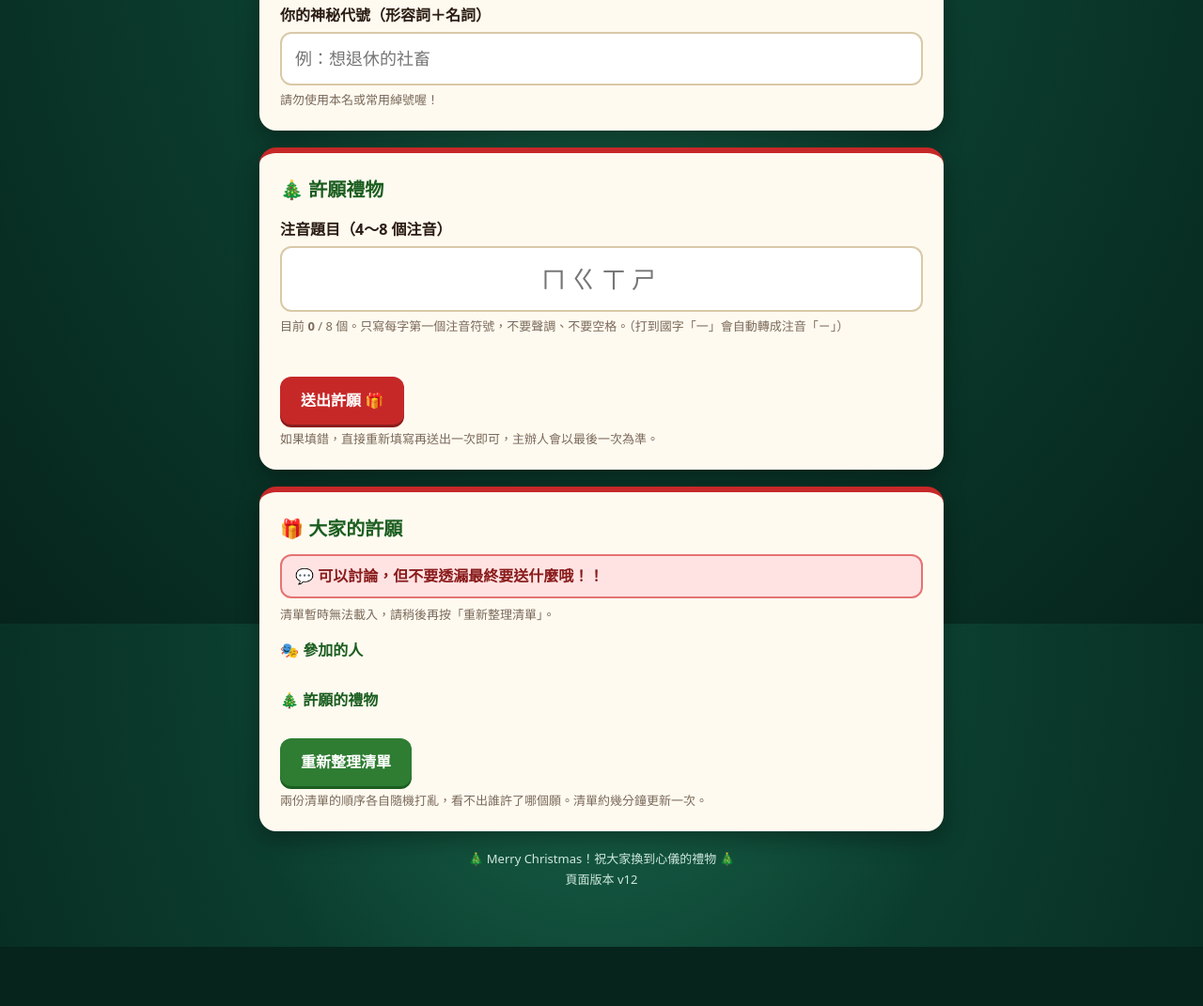
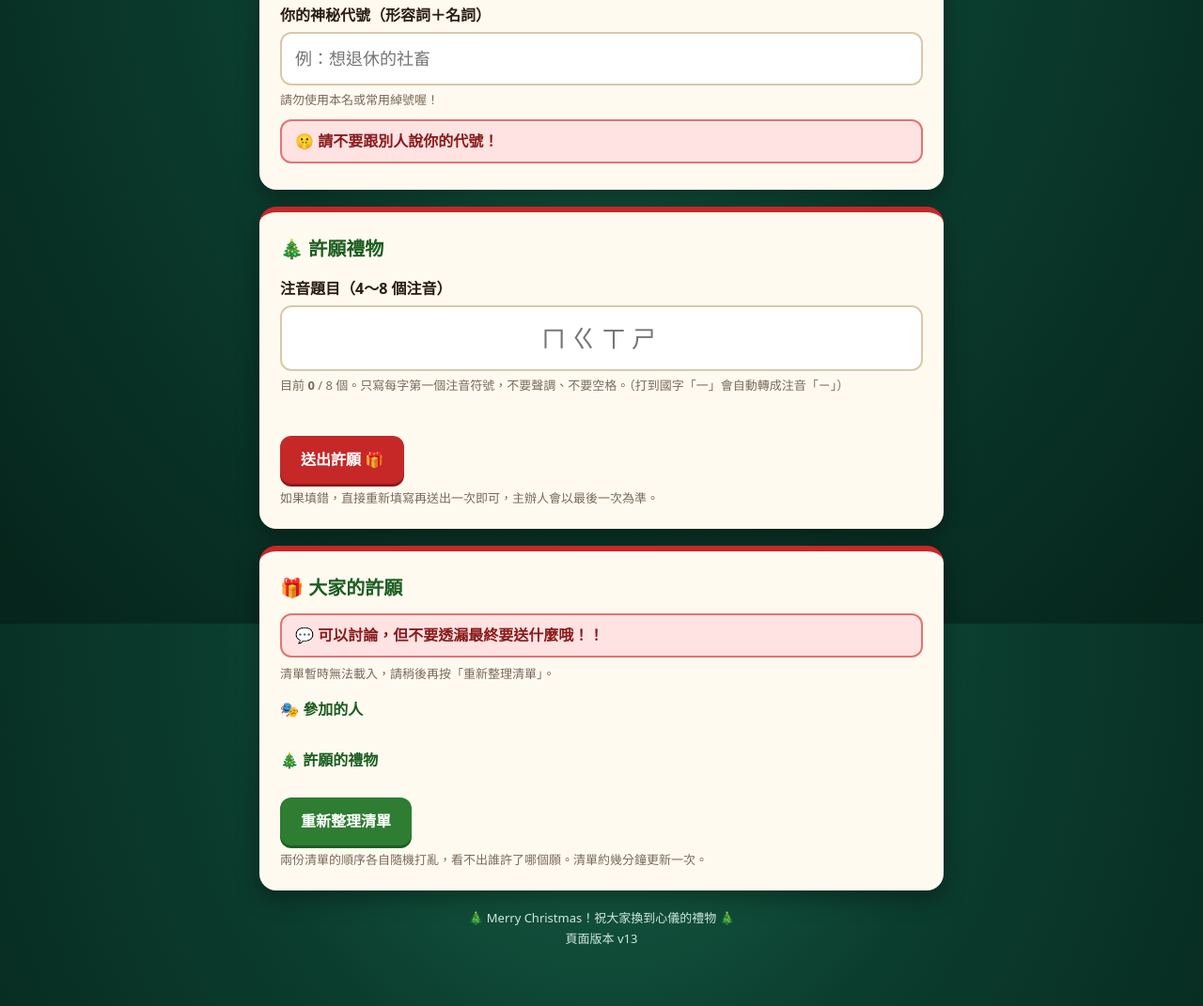
Before and after one commit to boboandrea0327-dejavu/gift-game, a plain HTML site: page index.html in a window 1280 px wide. Shown: the part 936-2007 px from the top of the page at 94% size. Before the commit the page ends 1944 px from the top, so only its background shows below. Drawn offline with Linux system fonts and the light colour scheme; no server answers.

Commit message:
Add files via upload

```diff
--- a/index.html
+++ b/index.html
@@ -82,6 +82,7 @@ button:disabled{opacity:.5;cursor:not-allowed}
     <label for="code">你的神秘代號（形容詞＋名詞）</label>
     <input type="text" id="code" maxlength="20" placeholder="例：想退休的社畜" autocomplete="off">
     <div class="hint">請勿使用本名或常用綽號喔！</div>
+    <p class="note" style="margin-top:10px">🤫 請不要跟別人說你的代號！</p>
   </section>
 
   <section>
@@ -106,7 +107,7 @@ button:disabled{opacity:.5;cursor:not-allowed}
     <div class="hint">兩份清單的順序各自隨機打亂，看不出誰許了哪個願。清單約幾分鐘更新一次。</div>
   </section>
 
-  <p class="foot">🎄 Merry Christmas！祝大家換到心儀的禮物 🎄<br>頁面版本 v12</p>
+  <p class="foot">🎄 Merry Christmas！祝大家換到心儀的禮物 🎄<br>頁面版本 v13</p>
 </main>
 
 <iframe name="hif" id="hif" title="hidden" style="display:none" aria-hidden="true"></iframe>
```
